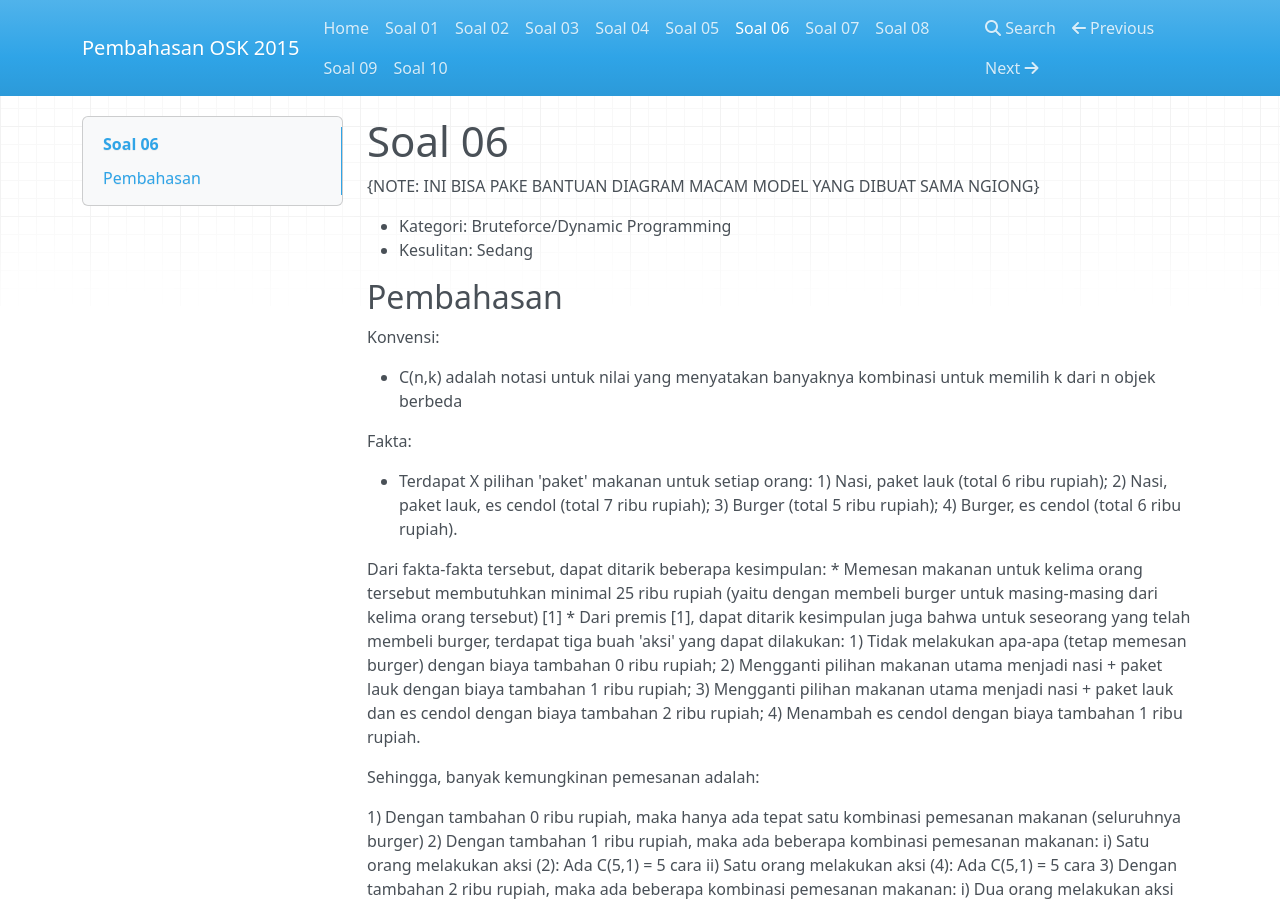
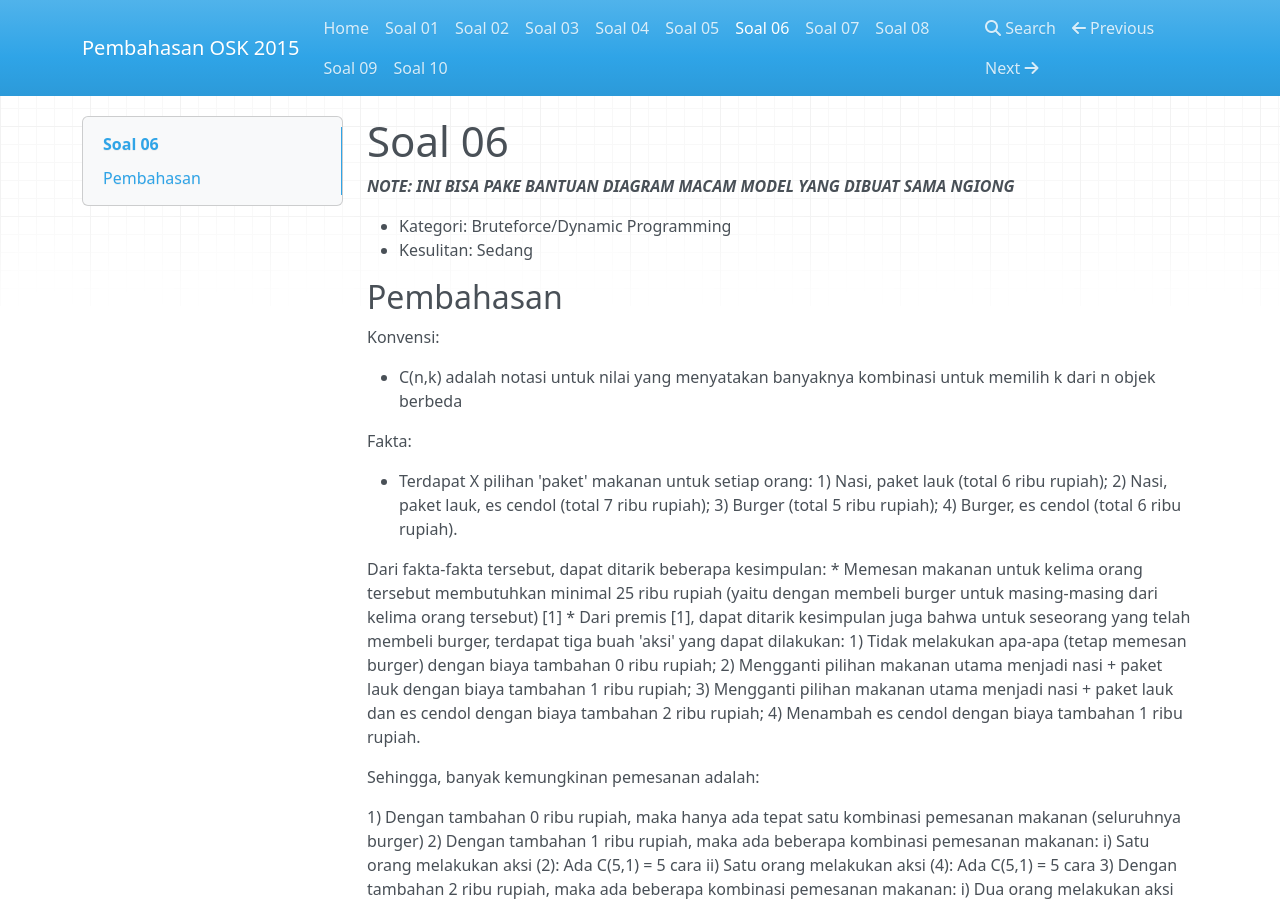
Before and after one commit to alijaya/OSK-2015, an MkDocs documentation site: the page built from docs/Soal 06.md, in a window 1280 px wide and 900 px high. Built offline with MkDocs 1.6.1, drawn with Linux system fonts in a browser that asks for light colours; nearby versions of some CDN libraries; old or Windows-style settings are respelled for this version of MkDocs.

Commit message:
no message

```diff
--- a/docs/Soal 06.md
+++ b/docs/Soal 06.md
@@ -1,6 +1,6 @@
 # Soal 06
 
-{NOTE: INI BISA PAKE BANTUAN DIAGRAM MACAM MODEL YANG DIBUAT SAMA NGIONG}
+__*NOTE: INI BISA PAKE BANTUAN DIAGRAM MACAM MODEL YANG DIBUAT SAMA NGIONG*__
 
 * Kategori: Bruteforce/Dynamic Programming
 * Kesulitan: Sedang
```
